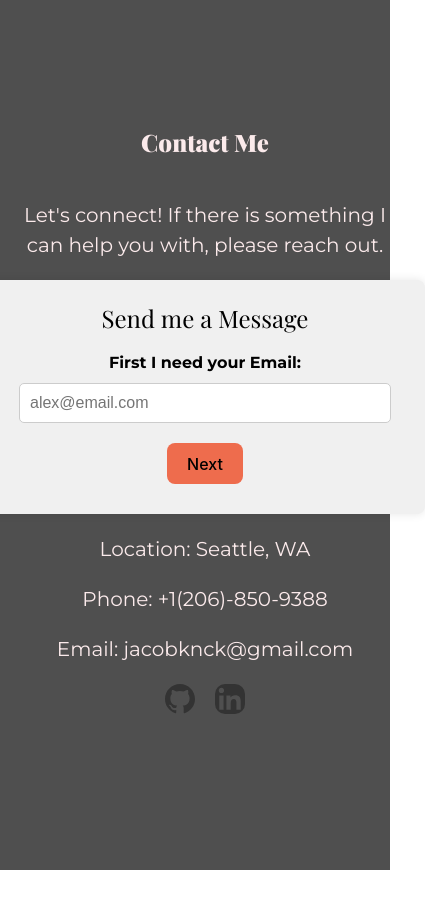
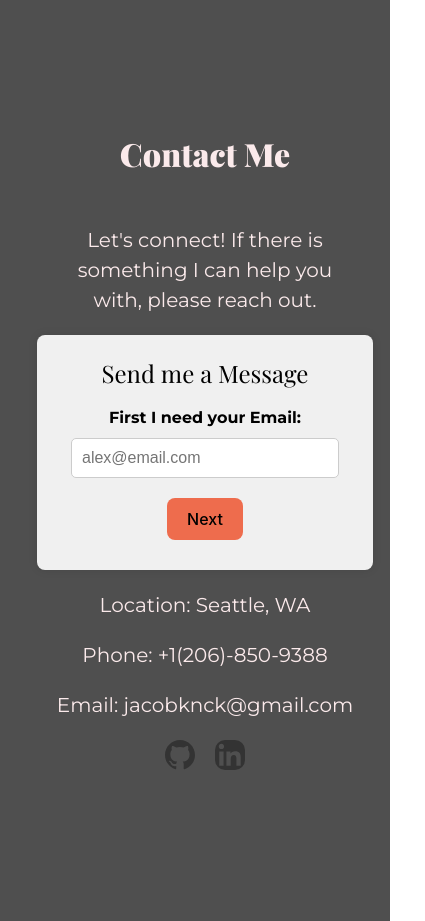
Before and after one commit to JacobKnaack/JacobKnaack.github.io, a React (Vite) app: page / in a window 390 px wide. Shown: the part 8420-9341 px from the top of the page, 425 px wide, since content can reach past the window. Before the commit the page ends 9290 px from the top, so only its background shows below. Built offline with nearby package versions, Linux system fonts and the light colour scheme; no server answers; a web font is replaced by a local one.

Commit message:
styles and error updates (#4)
* adds initial contact form and aws aws config

* updates context and Project components for client message support

* adds contact form

* updates repo secret key name

* updates style for contact form, updates error handling

```diff
--- a/src/components/contact/Contact.tsx
+++ b/src/components/contact/Contact.tsx
@@ -16,7 +16,7 @@ export default function Contact() {
 
   return (
     <section id="Contact">
-      <h2 className="display primary dark">Contact Me</h2>
+      <h2 className="display primary dark heading">Contact Me</h2>
       <div className="page-description">
         {content.contact_description.map((text, idx) => <p className="text primary dark" key={idx}>{text}</p>)}
       </div>
--- a/src/components/contact/ContactForm.tsx
+++ b/src/components/contact/ContactForm.tsx
@@ -39,15 +39,22 @@ const ContactForm = () => {
     }
   }, [profile]);
 
+  const handleFormError = (message: string) => {
+    setError(message);
+    setTimeout(() => {
+      setError('');
+    }, 3000);
+  }
+
   const validateMessage = (input: string) => {
     const trimmedMessage = input.trim();
 
     if (trimmedMessage === '') {
-      setError('message must not be empty');
+      handleFormError('message must not be empty');
       return false;
     }
     if (trimmedMessage.length > 500) {
-      setError('Message must be less than 500 characters');
+      handleFormError('Message must be less than 500 characters');
       return false;
     }
     const regex = /^[a-zA-Z0-9\s.,!?'"()-]+$/g;
@@ -55,14 +62,14 @@ const ContactForm = () => {
     if (regex.test(input)) {
       return true;
     } else {
-      setError('Invalid Message Text, only ');
+      handleFormError('Invalid Message: no fancy characters');
       return false; // Input contains invalid characters
     }
   }
 
   const validateEmail = (input: string) => {
     if (input.trim() === '') {
-      setError('A valid email is required');
+      handleFormError('A valid email is required');
       return false;
     }
     const regex = /^[a-zA-Z0-9._%+-]+@[a-zA-Z0-9.-]+\.[a-zA-Z]{2,}$/;
@@ -70,7 +77,7 @@ const ContactForm = () => {
     if (regex.test(input)) {
       return true;
     } else {
-      setError('Invalid Email address');
+      handleFormError('Invalid Email address');
       return false;
     }
   };
@@ -108,7 +115,7 @@ const ContactForm = () => {
       try {
         await handleMessageSubmit(messageInput.value);
       } catch(e) {
-        setError('Message Error');
+        handleFormError('Message Submission Error');
       }
     }
   };
--- a/src/components/contact/contact.css
+++ b/src/components/contact/contact.css
@@ -6,7 +6,12 @@
   align-items: center;
 }
 
+#Contact .page-description {
+  width: 80%;
+}
+
 .contact-info-container {
+  width: 100%;
   display: flex;
   flex-direction: column;
 }
@@ -37,7 +42,8 @@
 }
 
 .contact-form {
-  width: 400px;
+  width: 50%;
+  margin: 0 auto;
   padding: 20px;
   background-color: #f0f0f0;
   border-radius: 8px;
@@ -125,3 +131,9 @@ button[type="button"]:hover {
     transform: rotate(360deg);
   }
 }
+
+@media only screen and (max-width: 768px) {
+  .contact-form {
+    width: 80%;
+  }
+}
```
